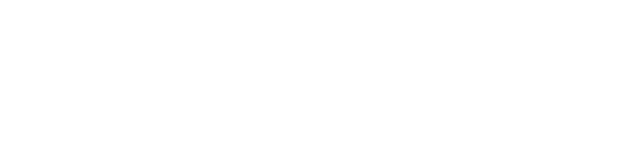
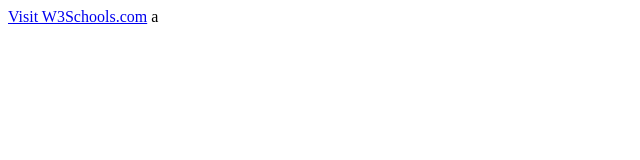
Before and after one commit to Jont87/prep-90921-code-solutions, a website: page __sample__/index.html in a window 1280 px wide. Shown: the whole page, without its empty margins (0-640 px from the left). Drawn offline with Linux system fonts and the light colour scheme.

Commit message:
completed

```diff
--- a/__sample__/index.html
+++ b/__sample__/index.html
@@ -1,10 +1,10 @@
 <!DOCTYPE html>
-<html>
+<html> <a href="https://www.w3schools.com">Visit W3Schools.com</a>
   <head>
     <link rel="stylesheet" href="styles.css">
     <title>sample code</title>
   </head>
-  <body>
+  <body>a
     <script src="main.js"></script>
   </body>
 </html>
```
